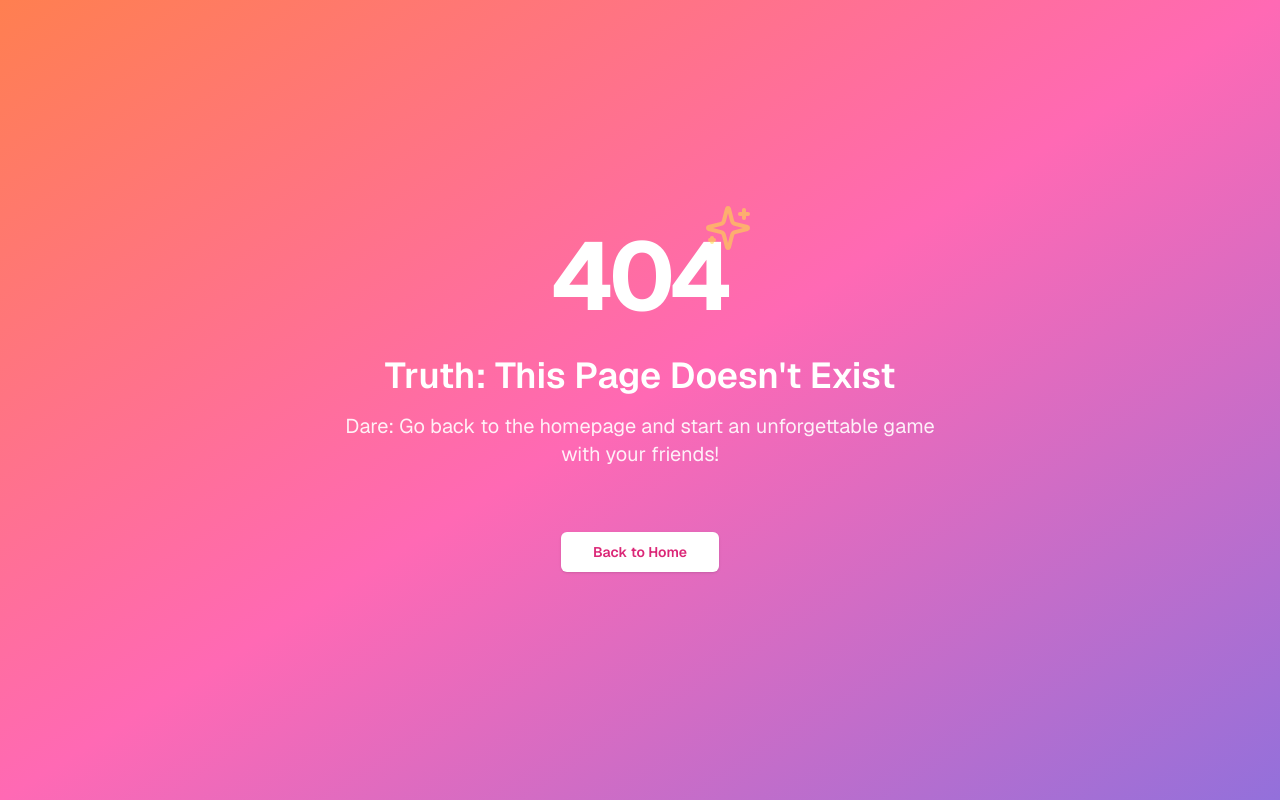
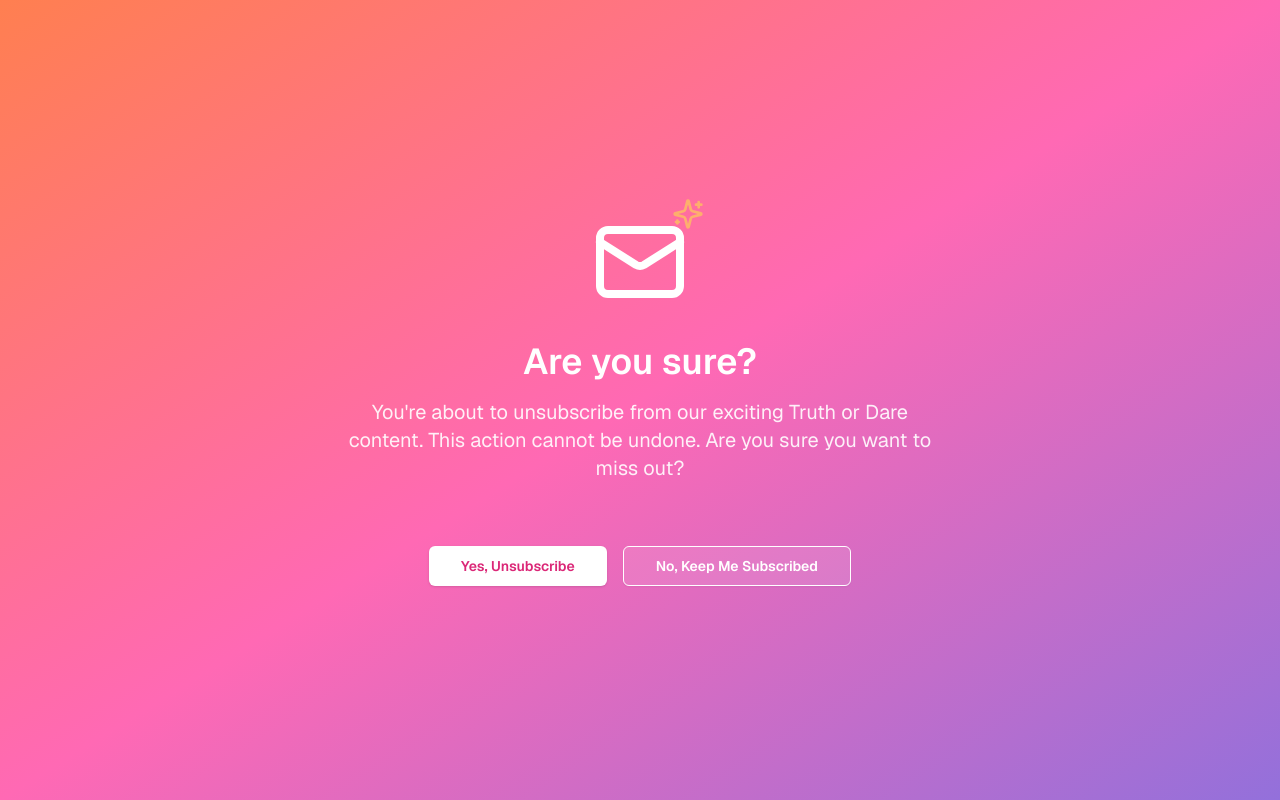
Before and after one commit to Would-You-Bot/truth-or-dare, a Next.js app in the folder apps/web/: page /unsubscribe in a window 1280 px wide. Before the commit this address had no page. Built offline with nearby package versions, Linux system fonts and the light colour scheme.

Commit message:
feat(unsubscribing): add unsubscribe page

```diff
--- /dev/null
+++ b/apps/web/app/unsubscribe/page.tsx
@@ -0,0 +1,75 @@
+"use client"
+
+import { useState } from "react"
+import Link from "next/link"
+import { Button } from "@/components/ui/button"
+import { Sparkles, Mail, MailX, Loader2 } from "lucide-react"
+
+export default function Unsubscribe() {
+  const [status, setStatus] = useState<"confirm" | "processing" | "unsubscribed">("confirm")
+
+  const handleUnsubscribe = async () => {
+    setStatus("processing")
+    // Simulate API call
+    await new Promise((resolve) => setTimeout(resolve, 2000))
+    setStatus("unsubscribed")
+  }
+
+  return (
+    <div className="min-h-screen w-full flex items-center justify-center bg-gradient-to-br from-[#FF7F50] via-[#FF69B4] to-[#9370DB] text-white">
+          <div className="container px-4 py-16 flex flex-col items-center text-center space-y-8">
+              <div className="relative">
+                  {status === "confirm" && <Mail className="w-16 h-16 md:w-24 md:h-24" />}
+                  {status === "processing" && <Loader2 className="w-16 h-16 md:w-24 md:h-24 animate-spin" />}
+                  {status === "unsubscribed" && <MailX className="w-16 h-16 md:w-24 md:h-24" />}
+                  <Sparkles className="absolute -top-4 -right-4 w-8 h-8 text-yellow-300 animate-pulse" />
+              </div>
+
+              <div className="space-y-4 max-w-[600px]">
+                  <h2 className="text-3xl md:text-4xl font-semibold">
+                      {status === "confirm" && "Are you sure?"}
+                      {status === "processing" && "Processing..."}
+                      {status === "unsubscribed" && "You've Been Unsubscribed"}
+                  </h2>
+                  <p className="text-lg md:text-xl text-white/90">
+                      {status === "confirm" &&
+                          "You're about to unsubscribe from our exciting Truth or Dare content. This action cannot be undone. Are you sure you want to miss out?"}
+                      {status === "processing" && "Please wait while we process your request..."}
+                      {status === "unsubscribed" &&
+                          "We're sad to see you go, but we respect your decision. You've been successfully unsubscribed and your email has been removed from our list."}
+                  </p>
+              </div>
+
+              <div className="flex flex-col sm:flex-row gap-4 pt-8">
+                  {status === "confirm" && (
+                      <>
+                          <Button
+                              size="lg"
+                              onClick={handleUnsubscribe}
+                              className="bg-white text-pink-600 hover:bg-white/90 font-semibold px-8"
+                          >
+                              Yes, Unsubscribe
+                          </Button>
+                          <Link href="/">
+                              <Button
+                                  size="lg"
+                                  variant="outline"
+                                  className="border-white text-white bg-white/10 font-semibold px-8"
+                              >
+                                  No, Keep Me Subscribed
+                              </Button>
+                          </Link>
+                      </>
+                  )}
+                  {status === "unsubscribed" && (
+                      <Link href="/">
+                          <Button size="lg" className="bg-white text-pink-600 hover:bg-white/90 font-semibold px-8">
+                              Back to Home
+                          </Button>
+                      </Link>
+                  )}
+              </div>
+          </div>
+      </div>
+  )
+}
```
